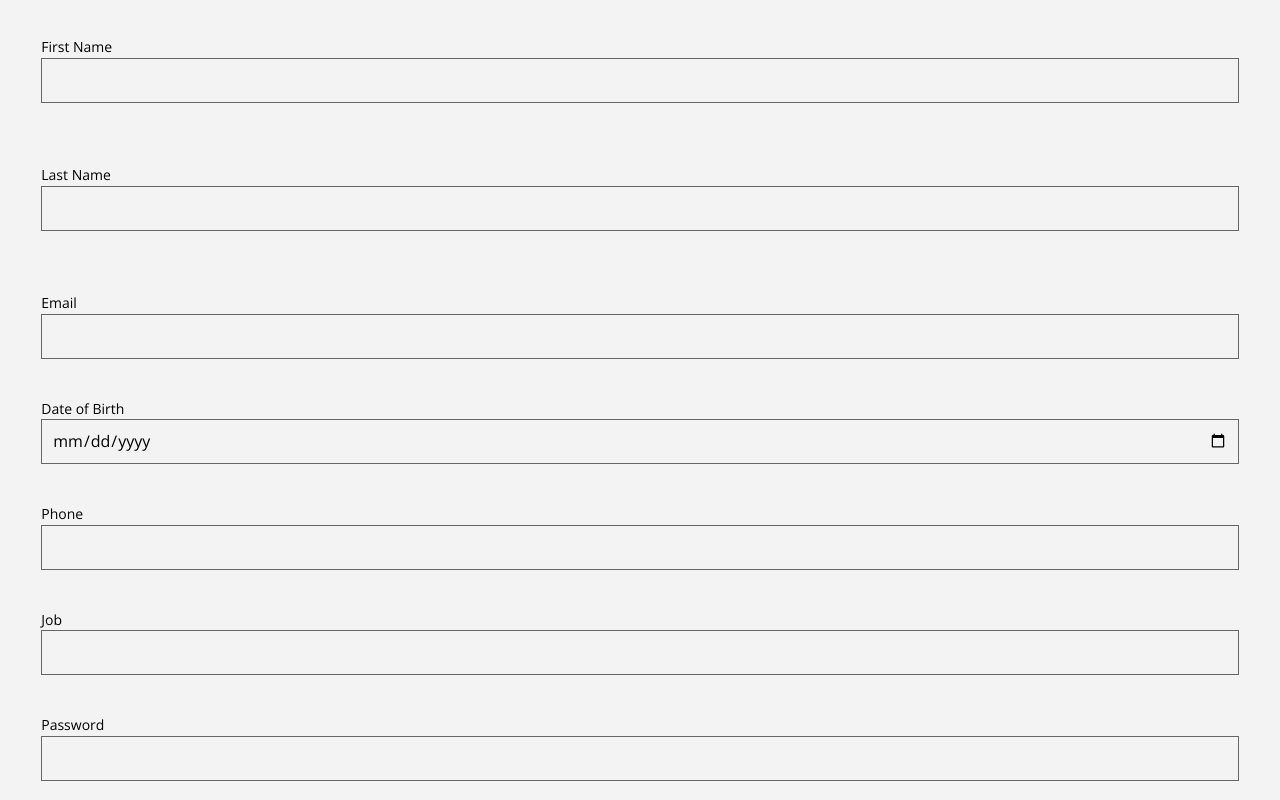
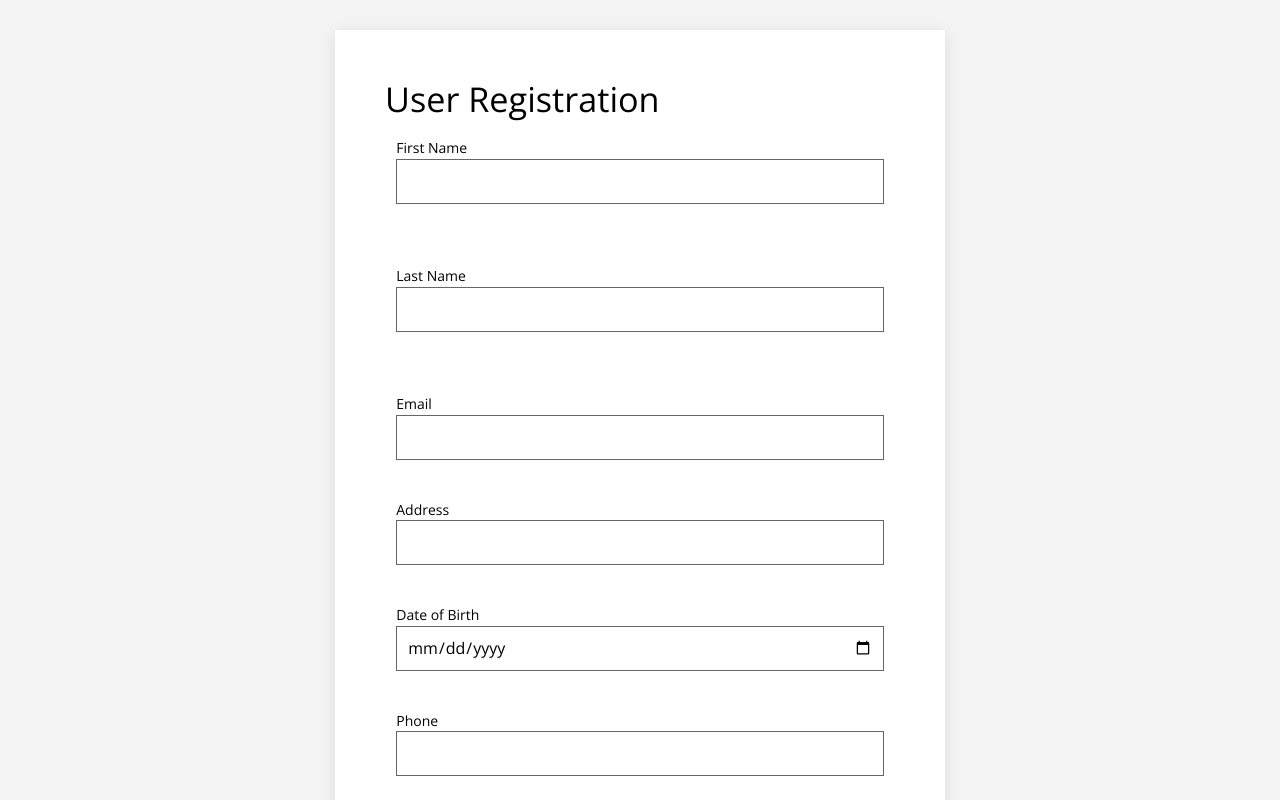
Before and after one commit to davidteejay/upskill, a React (Create React App) app: page /#/signup/user in a window 1280 px wide. Shown: the top 800 px of the page. Built offline with nearby package versions, Linux system fonts and the light colour scheme.

Commit message:
signup 2

```diff
--- a/src/assets/css/style2.css
+++ b/src/assets/css/style2.css
@@ -91,3 +91,9 @@ input {
     color: rgb(0, 0, 0);
     text-decoration: none;
 }
+
+.reg{
+    text-align: center;
+    padding: 5%;
+    font: 3em courier;
+}
--- a/src/pages/Login.js
+++ b/src/pages/Login.js
@@ -42,7 +42,7 @@ export default class Login extends Component {
 			}
 		})
 		.catch(err => console.error(err))
-		.finally(() => this.setState({ loading: false }))
+		.finally(() => this.setState({ loading: true }))
 	}
 
 	inputChange(e){
--- a/src/pages/Ngo.js
+++ b/src/pages/Ngo.js
@@ -2,6 +2,7 @@ import React, { Component } from 'react';
 import Axios from 'axios';
 import {API_URL } from '../config/constants'
 import M from 'materialize-css'
+
 
 class Ngo extends Component {
     constructor(props) {
@@ -60,7 +61,7 @@ class Ngo extends Component {
         console.log(res)
         if(res.error) M.toast({ html : `${res.message}`})
         else{
-
+            M.toast({ html : `${res.message}`})
         }
     })
     .catch( err => console.error(err))
@@ -71,14 +72,15 @@ class Ngo extends Component {
 
     render() {
         return (
-            <div>
-                 <div id="#user" className="">
+            <div className="wrapper">
+                 <div className="">
                             <div className="form-all">
-                                <div className="form-card">
+                                <div className="login valign-wrapper">
                                     <form className="valign shadowed" onSubmit={this.submitForm} >
+                                        <h4> NGO Registration </h4>
                                         <div className="row">
                                             <div className=" col s12 input-container">
-                                                <label htmlFor="firstName">Name</label>
+                                                <label htmlFor="name">Name</label>
                                                 <input id="Name" type="text" onChange={this.nameChange} ></input>
                                             </div>
                                         </div>
@@ -88,7 +90,7 @@ class Ngo extends Component {
                                         <div className="row">
                                             <div className=" col s12 input-container">
                                                 <label htmlFor="Address">Address</label>
-                                                <input id="address" type="text" className="validate" onChange={this.lNameChange}></input>
+                                                <input id="address" type="text" className="validate" onChange={this.addressChange}></input>
 
                                             </div>
                                         </div>
@@ -117,7 +119,7 @@ class Ngo extends Component {
                                                 <input id="password" type="password" onChange={this.passChange} ></input>
                                             </div>
                                         </div>
-                                        <button className="btn waves-effect waves-light" type="submit" name="action" >Submit</button>
+                                        <button className="btn waves-effect waves-light"  type="submit" name="action" >Submit</button>
 
                                     </form>
                                 </div>
--- a/src/pages/Signup.js
+++ b/src/pages/Signup.js
@@ -20,7 +20,10 @@ class Signup extends Component {
              <div>
                  <Nav />
 
+                 <h4 className="reg"> Register as User or NGO</h4>
+
                  <div className="signup">
+
                     <Link to="/signup/user" class="waves-effect waves-light btn-large bttn">User</Link>
                     <Link to="/signup/ngo" class="waves-effect waves-light btn-large bttn">NGO</Link>
                  </div>
--- a/src/pages/User.js
+++ b/src/pages/User.js
@@ -3,13 +3,17 @@ import Axios from 'axios';
 import {API_URL } from '../config/constants'
 import M from 'materialize-css'
 
+import Preloader from '../components/Preloader'
+
 class User extends Component {
     constructor(props) {
         super(props);
         this.state = {
+            loading : false,
             firstName : "",
             lastName : "",
             email : "",
+            address : "",
             phone : "",
             job : "",
             password : "",
@@ -34,6 +38,12 @@ class User extends Component {
        })
    }
 
+   addressChange = e => {
+    this.setState({
+        address : e.target.value
+    })
+}
+
    phoneChange = e => {
        this.setState({
            phone : e.target.value
@@ -41,7 +51,6 @@ class User extends Component {
    }
 
    jobChange = e => {
-       console.log(e.target.value)
        this.setState({
            job : e.target.value
        })
@@ -60,11 +69,15 @@ class User extends Component {
 
    submitForm = (e) =>{
     e.preventDefault();
-    const { firstName, lastName, password, email, phone, job, dateOfBirth } = this.state
+    this.setState({
+        loading : true
+    })
+    const { firstName, lastName, password, email, address, phone, job, dateOfBirth } = this.state
     Axios.post(`${API_URL}/auth/signup`, {
         firstName,
         lastName,
         email,
+        address,
         password,
         phone,
         job,
@@ -75,24 +88,25 @@ class User extends Component {
     .then( res => {
         res = res.data
         console.log(res)
-        if(res.error) M.toast({ html : `${res.message}`})
+
+        if(res.error) M.toast({ html : `<span>${res.message}</span>`})
         else{
-
+            M.toast({ html : `<span>${res.message}</span>`})
         }
     })
     .catch( err => console.error(err))
-    .finally({
-
-    })
+    .finally( () => this.setState({ loading : false }))
 }
 
     render() {
         return (
-            <div>
+            <div className="wrapper">
+                <Preloader />
                  <div id="#user" className="">
                             <div className="form-all">
-                                <div className="form-card">
+                                <div className="login valign-wrapper">
                                     <form className="valign shadowed" onSubmit={this.submitForm} >
+                                        <h4>User Registration</h4>
                                         <div className="row">
                                             <div className=" col s12 input-container">
                                                 <label htmlFor="firstName">First Name</label>
@@ -116,6 +130,13 @@ class User extends Component {
                                             <div className=" col s12 input-container">
                                                 <label htmlFor="email">Email</label>
                                                 <input id="email" type="email" onChange={this.emailChange} ></input>
+                                            </div>
+                                        </div>
+
+                                        <div className="row">
+                                            <div className=" col s12 input-container">
+                                                <label htmlFor="address">Address</label>
+                                                <input id="address" type="text" onChange={this.addressChange} ></input>
                                             </div>
                                         </div>
 
```
